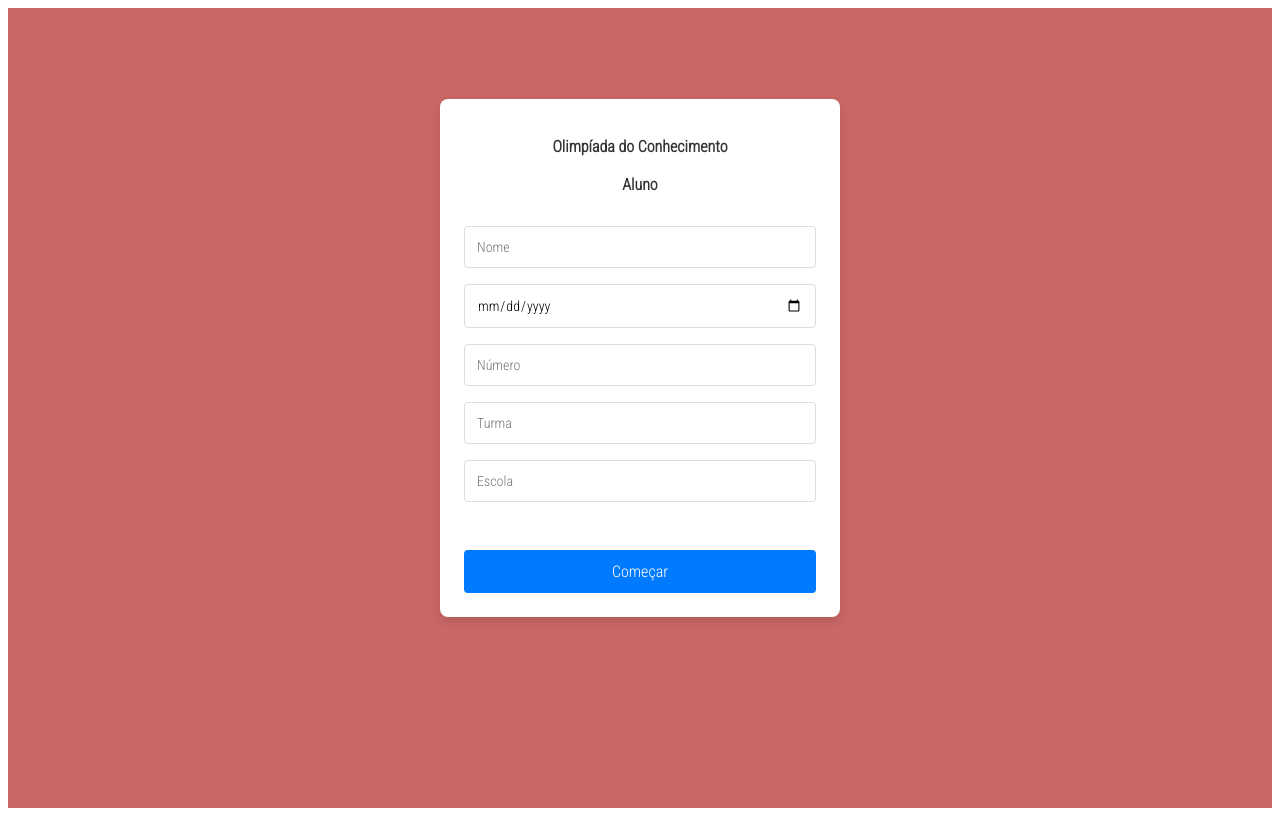
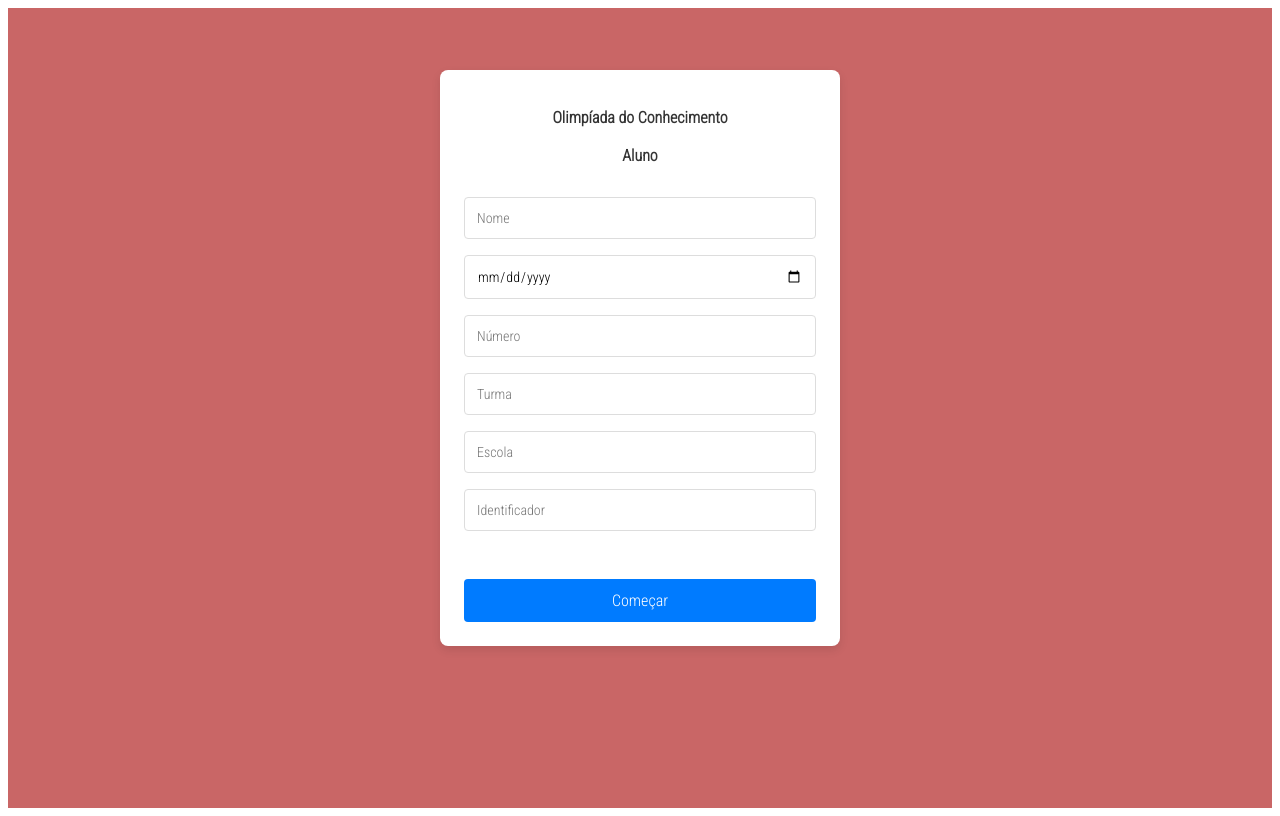
Before and after one commit to BrachtL/knowledge_olympics_front, a React (Vite) app: page / in a window 1280 px wide. Built offline with nearby package versions, Linux system fonts and the light colour scheme.

Commit message:
FEATURE: check code with periods; now, when force a user to log out, the cookie is deleted

```diff
--- a/src/pages/login_student/login.jsx
+++ b/src/pages/login_student/login.jsx
@@ -12,6 +12,7 @@ const StudentLogin = () => {
   const [classroom, setClassroom] = useState('');
   const [school, setSchool] = useState('');
   const [error, setError] = useState('');
+  const [code, setCode] = useState('');
 
   const navigate = useNavigate();
   const { updateResponse } = useResponse();
@@ -30,7 +31,7 @@ const StudentLogin = () => {
         // Perform validation and login logic here
 
         // Simulate submitting student data
-        const data = { name, birthdate, numberId, classroom, school, type : "student" };
+        const data = { name, birthdate, numberId, classroom, school, type : "student", code };
         const token = await login(data);
 
         // Handle the response from the server
@@ -109,6 +110,14 @@ const StudentLogin = () => {
               onChange={(e) => setSchool(e.target.value)}
             />
           </div>
+          <div className="login-student-input">
+            <input
+              type="text"
+              placeholder="Identificador"
+              value={code}
+              onChange={(e) => setCode(e.target.value)}
+            />
+          </div>
           <button className="login-student-button" type="submit">Começar</button>
           {error && <p className="error-message">{error}</p>}
         </form>
--- a/src/pages/questions/index.jsx
+++ b/src/pages/questions/index.jsx
@@ -42,6 +42,7 @@ export function Questions() {
         console.error('Error fetching data:', error);
         //todo: erase cookie and show modal saying something related to isFinished
         //redirect when click on ok button
+        deleteCookie("jwt_token");
 
       });
   }, []); // The empty array ensures the effect runs only on mount
```
Also changed, not shown: notes.txt.
